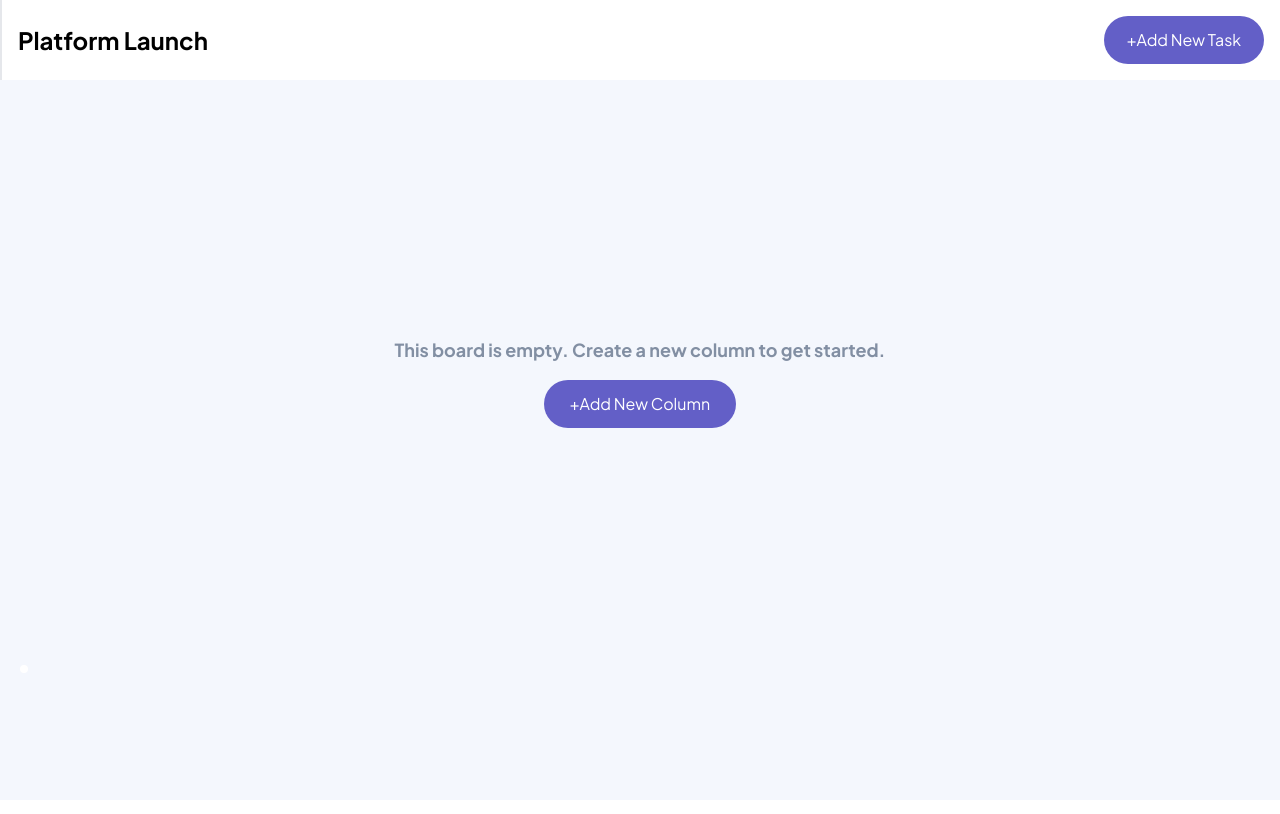
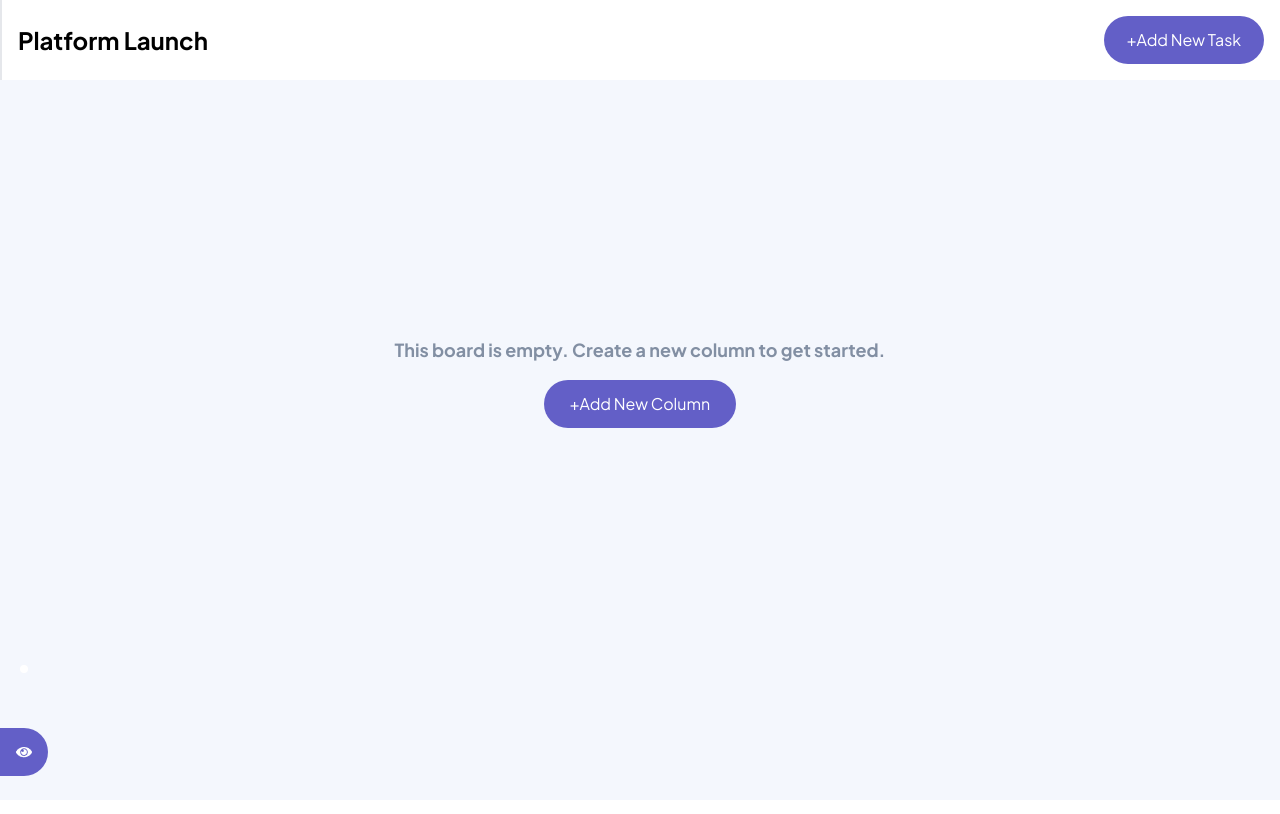
Before and after one commit to Generalsoi/kanban, a React (Create React App) app: page / in a window 1280 px wide. Both pictures are taken after a click on the element "Hide sidebar". Shown: the top 814 px of the page. Built offline with nearby package versions, Linux system fonts and the light colour scheme.

Commit message:
implemented the hide sidebar feature

```diff
--- a/src/components/content/content.jsx
+++ b/src/components/content/content.jsx
@@ -1,10 +1,14 @@
 import React, { useState } from "react";
+import OpenEyeIcon from "../../assets/images/openeye.png";
 
-const Content = () => {
+const Content = (props) => {
+  // passing the props using object destructuring
+  const { sidebar, setSidebar } = props;
+
   const [disabled, setDisabled] = useState(false);
 
   return (
-    <div className="h-screen">
+    <div className="h-screen relative">
       <div className="flex w-full h-20 p-4 justify-between items-center bg-white dark:bg-[#2B2C37] border-l-2 ">
         <h3 className="font-jakarta font-bold text-2xl dark:text-white">
           Platform Launch
@@ -30,6 +34,15 @@ const Content = () => {
           +Add New Column
         </button>
       </div>
+
+      {!sidebar && (
+        <div
+          className="absolute left-0 bottom-6 rounded-r-full flex items-center justify-center bg-[#635FC7] w-12 h-12 cursor-pointer transition-all duration-300"
+          onClick={() => setSidebar(true)}
+        >
+          <img src={OpenEyeIcon} alt="open-eye-icon" />
+        </div>
+      )}
     </div>
   );
 };
--- a/src/components/dashboard/dashboard.jsx
+++ b/src/components/dashboard/dashboard.jsx
@@ -20,7 +20,7 @@ const Dashboard = () => {
           sidebar ? "w-4/5" : "w-full"
         }`}
       >
-        <Content />
+        <Content sidebar={sidebar} setSidebar={setSidebar} />
       </div>
     </div>
   );
--- a/src/components/sidebar/sidebar.jsx
+++ b/src/components/sidebar/sidebar.jsx
@@ -104,7 +104,7 @@ const Sidebar = (props) => {
           />
         </div>
         <p
-          className="text-[#828FA3] mt-4 font-bold font-jakarta flex items-center gap-2 cursor-pointer"
+          className="text-[#828FA3] mt-4 font-bold font-jakarta flex items-center gap-2 cursor-pointer transition-all duration-500"
           onClick={() => setSidebar(false)}
         >
           <img src={EyeIcon} alt="eye-icon" />
```
Also changed, not shown: src/assets/images/openeye.png (added).
